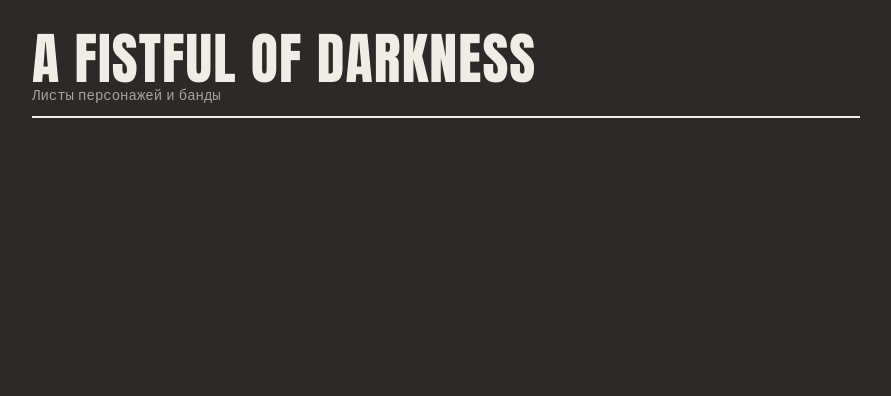
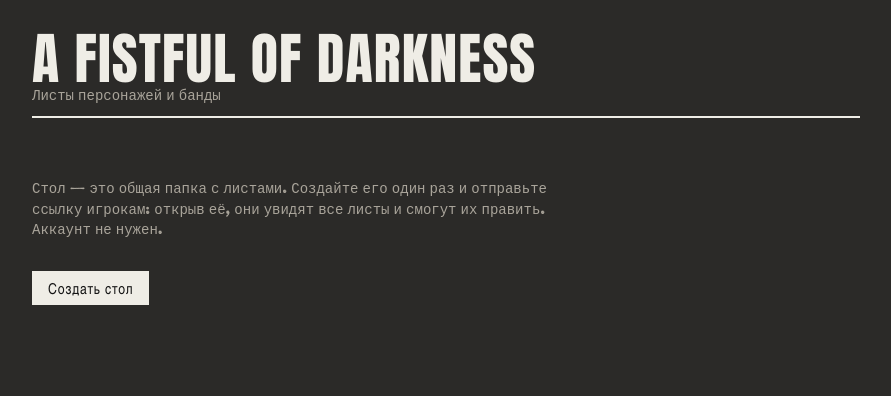
Before and after one commit to ArtiVol/afod-sheets, a plain HTML site: page index.html in a window 1280 px wide. Shown: the whole page, without its empty margins (194-1085 px from the left). Drawn offline with nearby package versions, Linux system fonts and the light colour scheme; files that its build step writes are made by us from their sources.

Commit message:
Update stylesheet and script links in index.html

```diff
--- a/index.html
+++ b/index.html
@@ -6,7 +6,7 @@
 <title>A Fistful of Darkness — листы</title>
 <link rel="preconnect" href="https://fonts.googleapis.com">
 <link href="https://fonts.googleapis.com/css2?family=Special+Elite&family=Old+Standard+TT&family=Anton&display=swap" rel="stylesheet">
-<link rel="stylesheet" href="css/style.css">
+<link rel="stylesheet" href="style.css">
 </head>
 <body>
 <div class="wrap">
@@ -36,6 +36,6 @@
     <p class="note" style="margin-top:28px">Править может любой, у кого есть ссылка. Перед большими правками полезно сохранить лист кнопкой «Экспорт» на его странице.</p>
   </main>
 </div>
-<script type="module" src="js/index.js"></script>
+<script type="module" src="index.js"></script>
 </body>
 </html>
```
